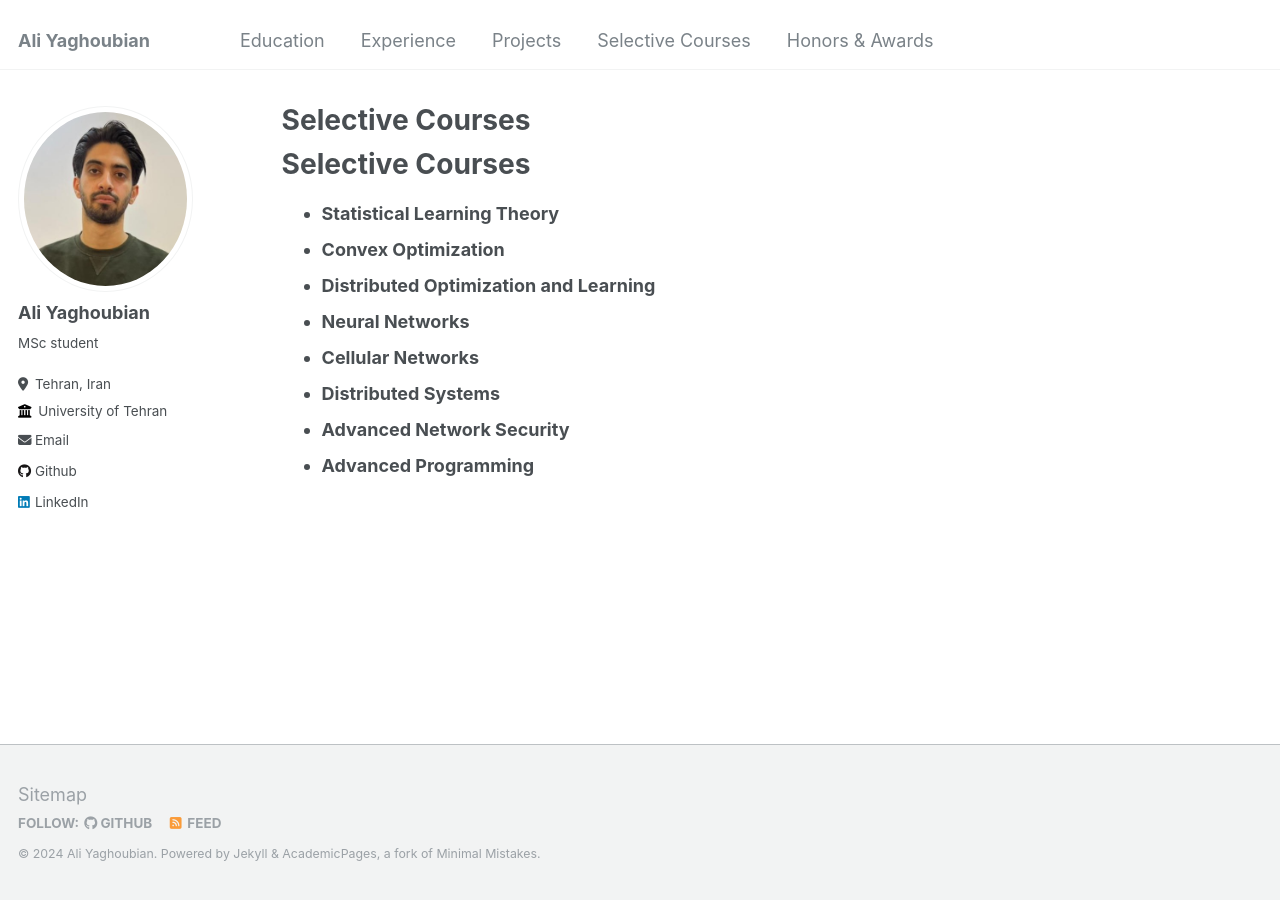
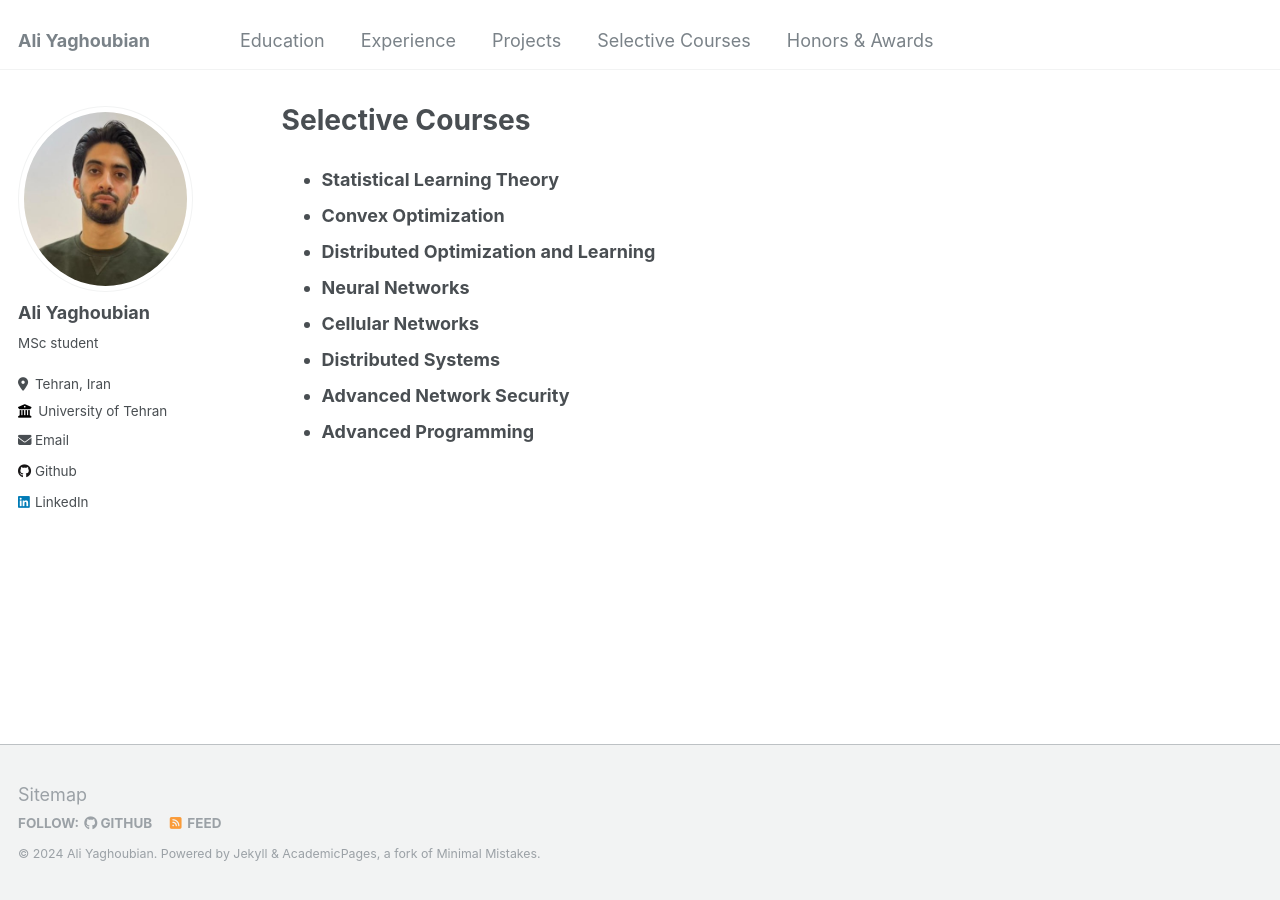
Before and after one commit to aliyaghoobian/aliyaghoobian.github.io, a Jekyll site: the page built from _pages/selective-courses.md, in a window 1280 px wide. Built offline with Jekyll 4.4.1, drawn with Linux system fonts in a browser that asks for light colours.

Commit message:
Update selective-courses.md

```diff
--- a/_pages/selective-courses.md
+++ b/_pages/selective-courses.md
@@ -8,8 +8,6 @@ author_profile: true
 {% include base_path %}
 
 
-# Selective Courses
-
 - **Statistical Learning Theory**
 - **Convex Optimization**
 - **Distributed Optimization and Learning**
```
